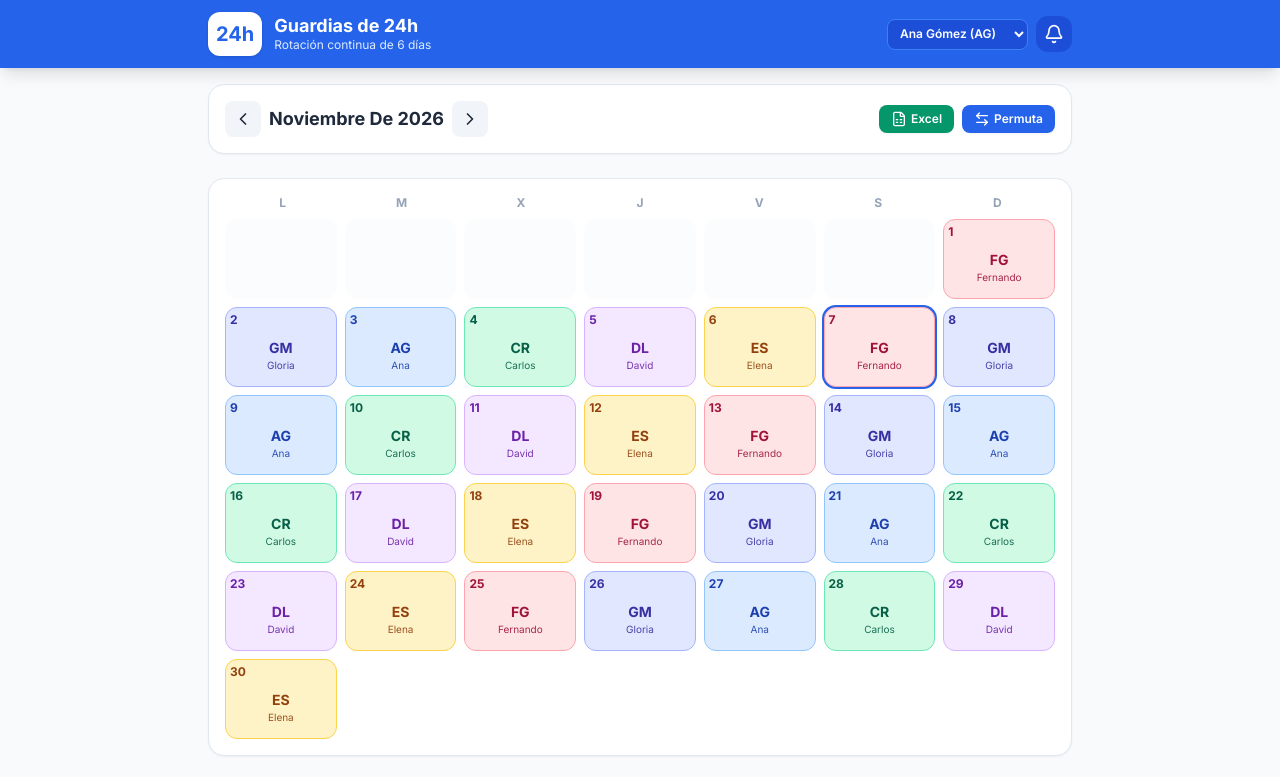
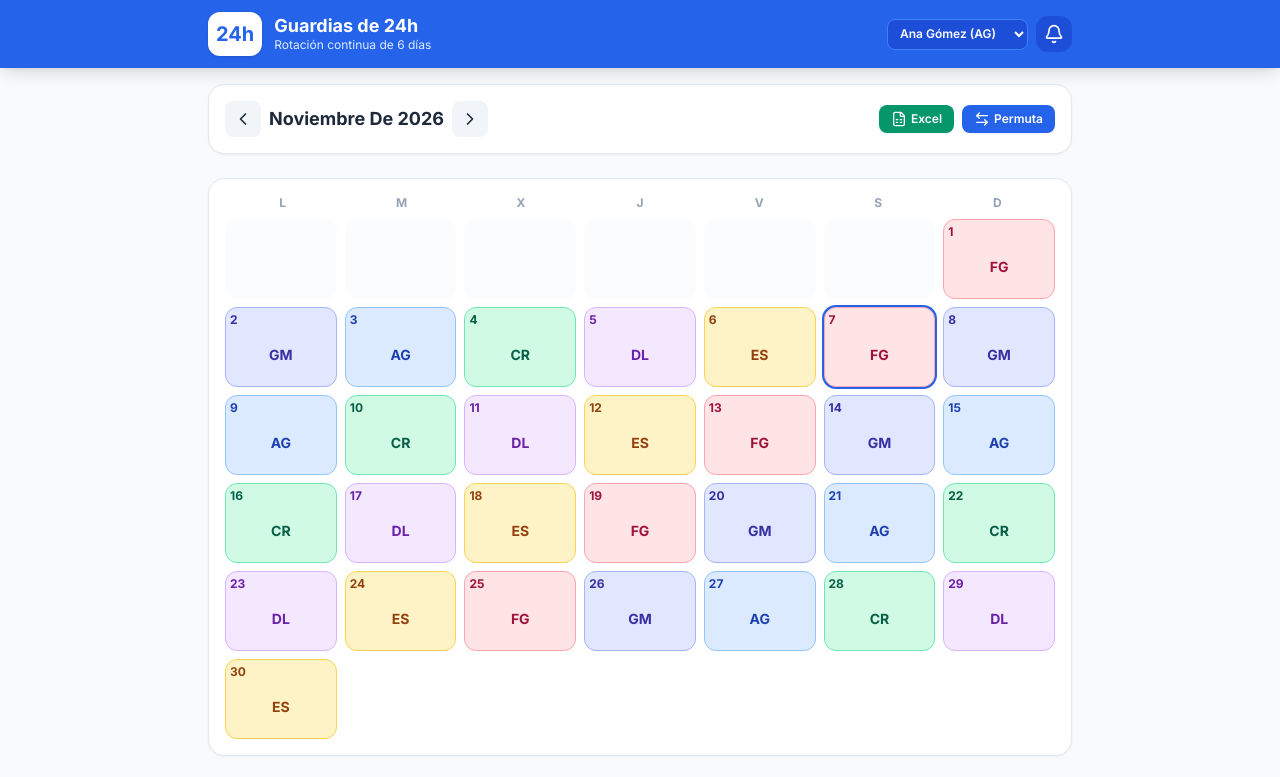
Before and after one commit to confitotal23/Turnos-24h-Sling, a plain HTML site: page index.html in a window 1280 px wide. Shown: the top 777 px of the page. Drawn offline with nearby package versions, Linux system fonts and the light colour scheme.

Commit message:
Add files via upload

```diff
--- a/index.html
+++ b/index.html
@@ -327,7 +327,6 @@
                 const tieneExcepcion = !!state.excepciones[fechaStr];
 
                 const esAdmin = state.usuarioActualId === 'admin';
-                const esMiGuardia = emp.id === state.usuarioActualId;
 
                 grid.innerHTML += `
                     <div onclick="${esAdmin ? `abrirModalEditarExcepcion('${fechaStr}')` : ''}"
@@ -338,7 +337,6 @@
                         </div>
                         <div class="text-center my-auto">
                             <span class="font-black text-xs sm:text-sm block">${emp.iniciales}</span>
-                            <span class="text-[9px] sm:text-[10px] truncate block opacity-90">${emp.nombre.split(' ')[0]}</span>
                         </div>
                     </div>
                 `;
```
